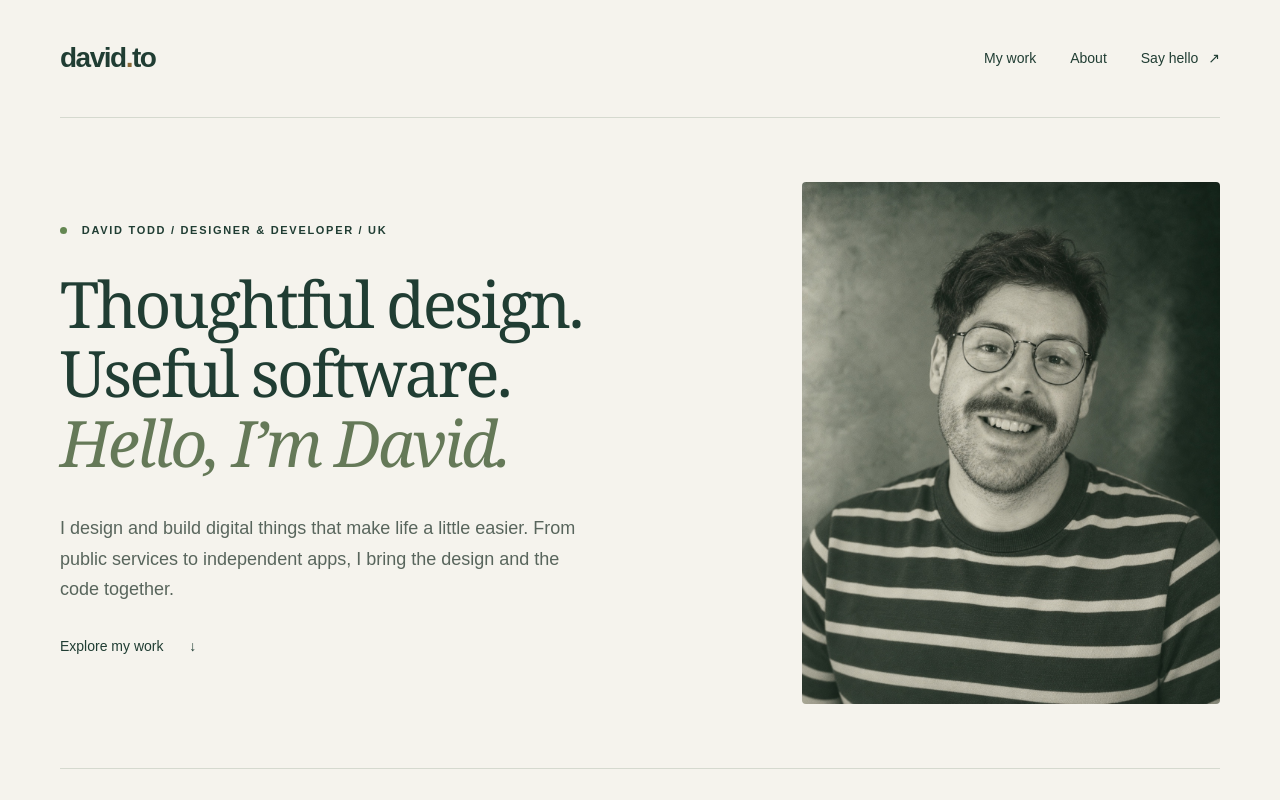
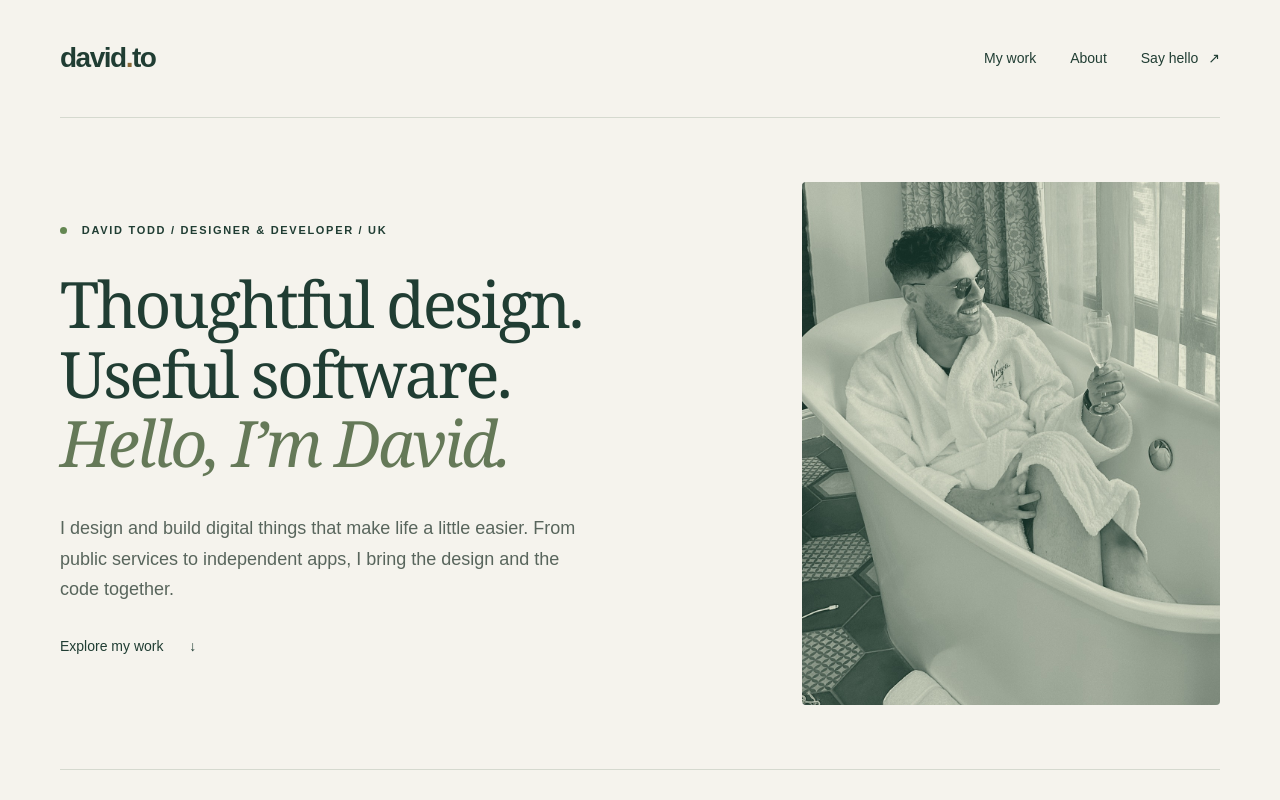
Before and after one commit to daviddotto/david.to, a plain HTML site: page index.html in a window 1280 px wide. Shown: the top 800 px of the page. Drawn offline with Linux system fonts and the light colour scheme; a web font is replaced by a local one.

Commit message:
Use real bathtub photo with green grain treatment

```diff
--- a/index.html
+++ b/index.html
@@ -49,7 +49,7 @@
 				</div>
 				</div>
 				<figure class="hero-portrait">
-					<img src="./images/david-todd-portrait-glasses-striped.jpg" alt="Portrait of David Todd" width="1122" height="1402" fetchpriority="high">
+					<img src="./images/david-todd-bathtub-green.jpg" alt="David Todd smiling in a Virgin Hotels bathtub" width="1120" height="1400" fetchpriority="high">
 				</figure>
 			</section>
 			<section class="work section" id="work" aria-labelledby="work-title">
```
Also changed, not shown: images/david-todd-bathtub-green.jpg (added).
